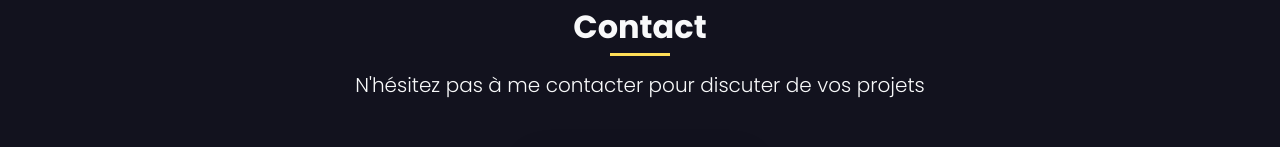
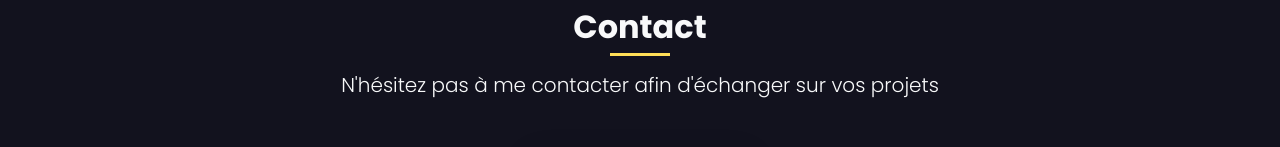
Before and after one commit to AdeVedA/AdeVedA.github.io, a plain HTML site: page index.html in a window 1280 px wide. Shown: the part 2171-2318 px from the top of the page. Drawn offline with nearby package versions, Linux system fonts and the light colour scheme.

Commit message:
wording update

```diff
--- a/index.html
+++ b/index.html
@@ -144,7 +144,7 @@ class <span class="highlight">Developpeur</span>:
         <div class="section-header text-center mb-5">
           <h2>Contact</h2>
           <p class="lead">
-            N'hésitez pas à me contacter pour discuter de vos projets
+            N'hésitez pas à me contacter afin d'échanger sur vos projets
           </p>
         </div>
         <div class="row justify-content-center">
```
